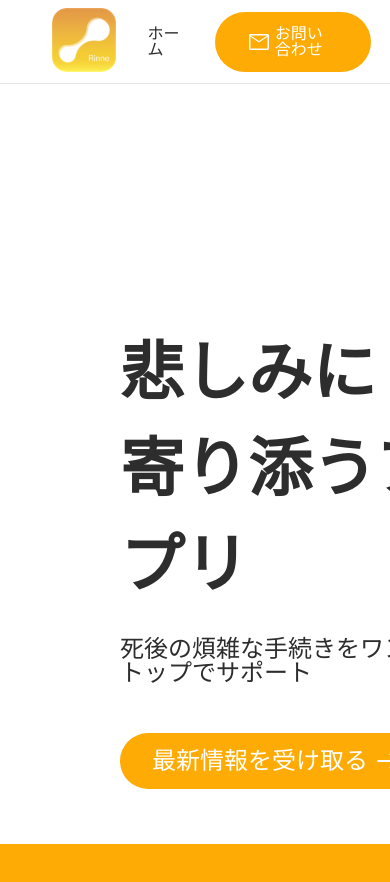
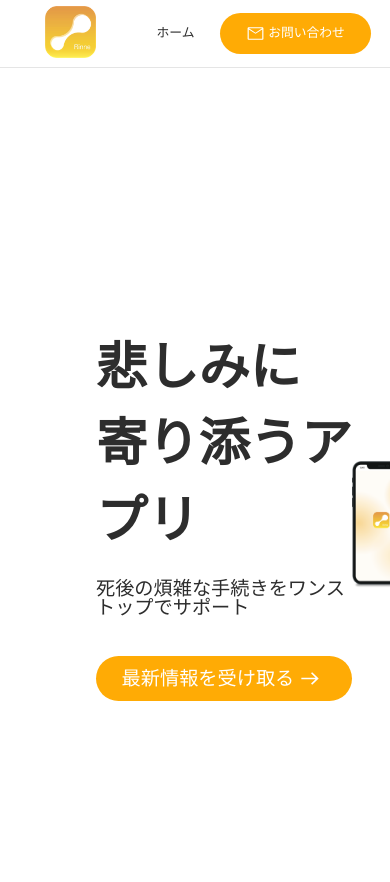
Before and after one commit to rinne-jp/rinne_web, a Vue app: page / in a window 390 px wide. Shown: the top 882 px of the page. Built offline with nearby package versions, Linux system fonts and the light colour scheme.

Commit message:
スクロール箇所のレスポンシブル対応

```diff
--- a/src/assets/style/common.css
+++ b/src/assets/style/common.css
@@ -91,7 +91,6 @@ html {
     Arial, sans-serif;
   font-size: 10px;
   word-spacing: 1px;
-  scroll-behavior: smooth;
   -ms-text-size-adjust: 100%;
   -webkit-text-size-adjust: 100%;
   -moz-osx-font-smoothing: grayscale;
@@ -104,8 +103,7 @@ html {
   height: 100vh;
   scroll-snap-align: start;
 }
-.contents-scroll {
-  height: 500vh;
+.contents--orange {
   background: var(--orange1);
 }
 
@@ -157,3 +155,15 @@ input {
 .error-msg {
   color: var(--red);
 }
+
+@media screen and (max-width: 1152px) {
+  html {
+    font-size: 9px;
+  }
+}
+
+@media screen and (max-width: 1024px) {
+  html {
+    font-size: 8px;
+  }
+}
--- a/src/components/Top/HowItWorks.vue
+++ b/src/components/Top/HowItWorks.vue
@@ -1,5 +1,5 @@
 <template>
-  <div class="contents-scroll">
+  <div class="contents-orange" :class="{'contents-scroll': isScroll}">
     <div id="how-it-works" class="how-it-works" :style="{top: this.top + 'px'}">
       <div class="vertical-line"></div>
       <div class="title__wrapper">
@@ -22,6 +22,8 @@ export default {
     return {
       width: 0,
       height: 0,
+      rem: 10,
+      isScroll: false,
       top: 0,
       left: 0,
       features: [
@@ -55,11 +57,19 @@ export default {
   },
   methods: {
     getScroll() {
-      const leftMax = this.width - 1704;
+    if (this.width <= 1024) {
+        this.rem = 8;
+      } else if (this.width <= 1152) {
+        this.rem = 9;
+      } else {
+        this.rem = 10;
+      }
+      const leftMax = this.width - 170.4 * this.rem;
       if (leftMax < 0) {
+        this.isScroll = true;
         if (window.scrollY >= this.height && window.scrollY < this.height * 5) {
-          this.top = window.scrollY - this.height;
-          this.left = ((window.scrollY - this.height) / (this.height * 4)) * leftMax;
+          this.top = (window.scrollY - this.height);
+          this.left = (((window.scrollY - this.height) / (this.height * 4)) * leftMax);
         }
       }
     },
@@ -82,6 +92,9 @@ export default {
   height: 100vh;
   overflow: hidden;
 }
+.contents-scroll {
+  height: 500vh;
+}
 .title__wrapper {
   margin: 2.4rem auto 7.2rem;
   width: fit-content;
```
